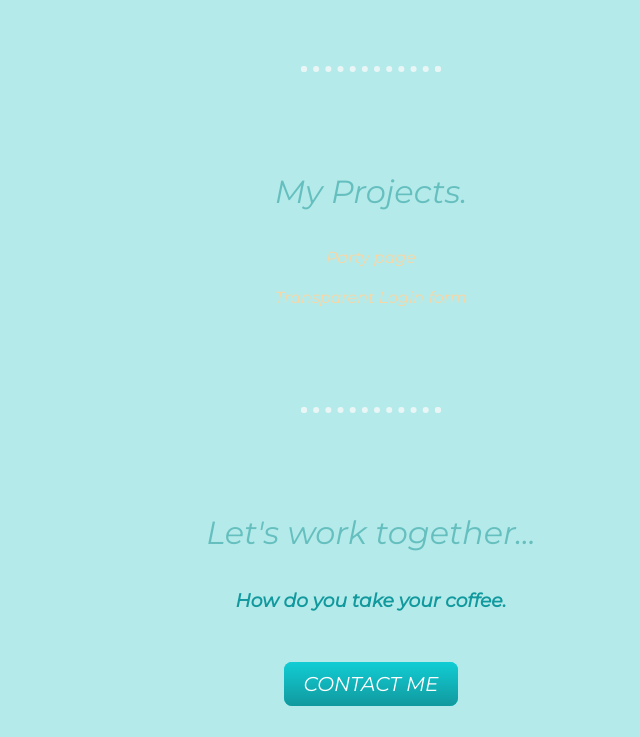
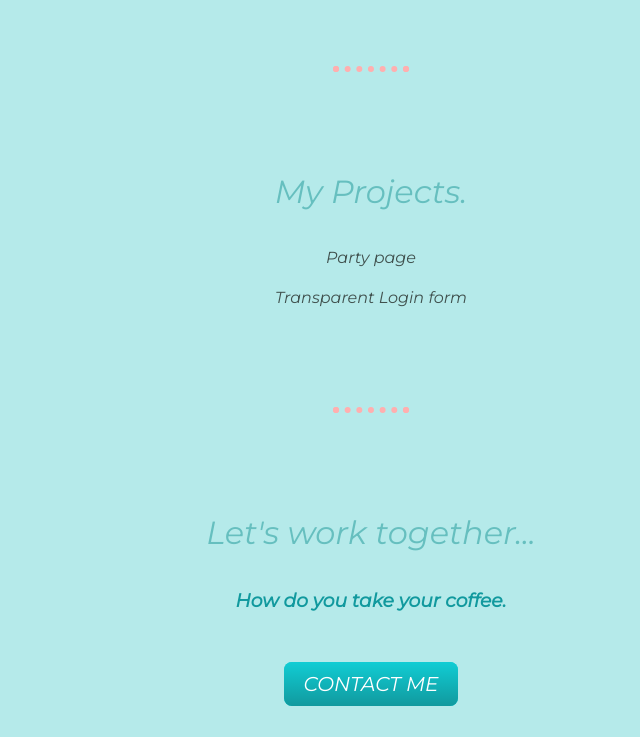
Before and after one commit to yugalpunia/CSS-My-site, a plain HTML site: page index.html in a window 1280 px wide. Shown: the part 1983-2720 px from the top of the page, without its empty margins (269-909 px from the left). Drawn offline with Linux system fonts and the light colour scheme; a web font is replaced by a local one.

Commit message:
Update styles.css

```diff
--- a/css/styles.css
+++ b/css/styles.css
@@ -28,19 +28,19 @@ p{
 
 }
 hr{
-    border: dotted #EAF6F6 6px;
+    border: dotted #FFAFAF 6px;
     border-bottom: none;
-    width: 10%;
+    width: 5%;
     margin: 100px auto;
 }
 a{
-    color: #F6D7A7;
+    color: #40514E;
     font-family:'Montserrat', sans-serif ;
     margin: 10px 20px;
     text-decoration: none;
 }
 a:hover{
-    color: #EAF6F6;
+    color: #e99080;
 }
 .top-container{
     background-color: #e4f9f5 ;
```
